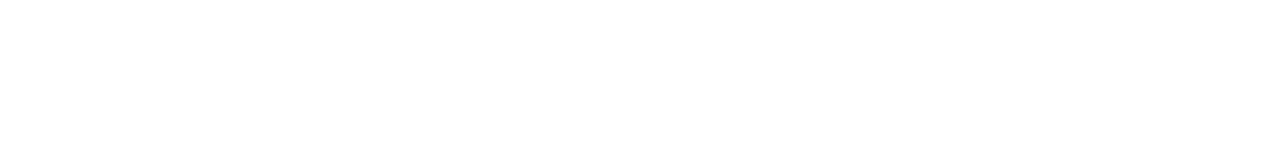
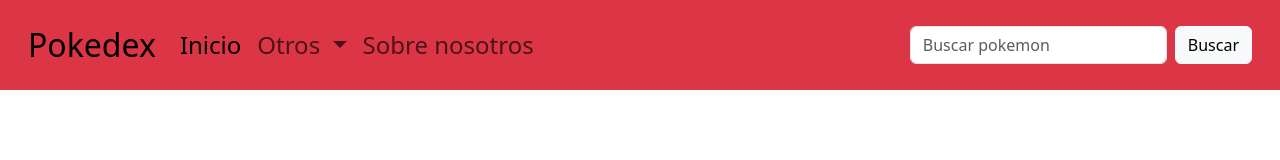
Before and after one commit to Joseromero1698/PokedexDePractica, a plain HTML site: page index.html in a window 1280 px wide. Drawn offline with nearby package versions, Linux system fonts and the light colour scheme.

Commit message:
se agrego y estilizo navbar

```diff
--- a/css/style.css
+++ b/css/style.css
@@ -0,0 +1,8 @@
+body{
+    min-height: 100vh;
+    display: flex;
+    flex-direction: column;
+}
+main{
+    flex-grow: 1;
+}
--- a/index.html
+++ b/index.html
@@ -18,6 +18,40 @@
     <title>Pokedex</title>
   </head>
   <body>
+    <header >
+        <nav class="navbar navbar-expand-lg bg-danger p-3 fs-4">
+            <div class="container-fluid">
+              <a class="navbar-brand fs-2" href="./index.html">Pokedex</a>
+              <button class="navbar-toggler" type="button" data-bs-toggle="collapse" data-bs-target="#navbarSupportedContent" aria-controls="navbarSupportedContent" aria-expanded="false" aria-label="Toggle navigation">
+                <span class="navbar-toggler-icon"></span>
+              </button>
+              <div class="collapse navbar-collapse" id="navbarSupportedContent">
+                <ul class="navbar-nav me-auto mb-2 mb-lg-0">
+                  <li class="nav-item">
+                    <a class="nav-link active" aria-current="page" href="../index.html">Inicio</a>
+                  </li>
+                  <li class="nav-item dropdown">
+                    <a class="nav-link dropdown-toggle" href="#" role="button" data-bs-toggle="dropdown" aria-expanded="false">
+                      Otros
+                    </a>
+                    <ul class="dropdown-menu">
+                      <li><a class="dropdown-item" href="#">Regiones</a></li>
+                      <li><a class="dropdown-item" href="#">Habilidades</a></li>
+                      <li><a class="dropdown-item" href="#">Entrenadores</a></li>
+                    </ul>
+                  </li>
+                  <li class="nav-item">
+                    <a class="nav-link" href="./pages/contacto.html">Sobre nosotros</a>
+                  </li>
+                </ul>
+                <form class="d-flex" role="search">
+                  <input class="form-control me-2" type="search" placeholder="Buscar pokemon" aria-label="Search">
+                  <button class="btn btn-light" type="submit">Buscar</button>
+                </form>
+              </div>
+            </div>
+          </nav>
+    </header>
     <script
       src="https://cdn.jsdelivr.net/npm/bootstrap@5.3.3/dist/js/bootstrap.bundle.min.js"
       integrity="sha384-YvpcrYf0tY3lHB60NNkmXc5s9fDVZLESaAA55NDzOxhy9GkcIdslK1eN7N6jIeHz"
```
